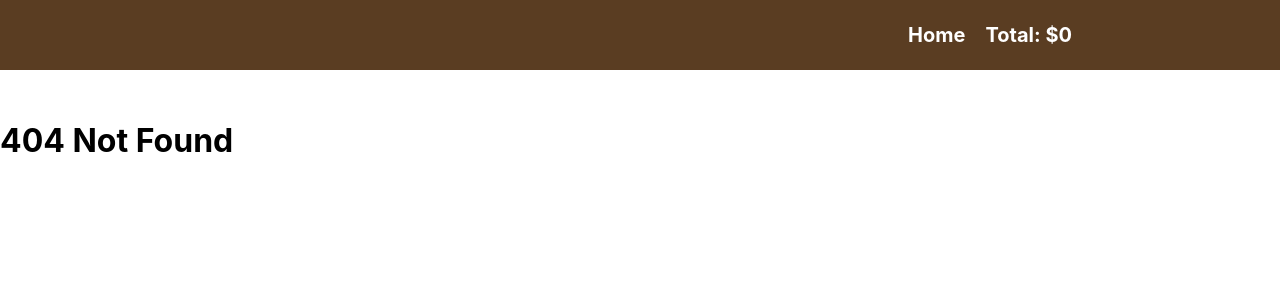
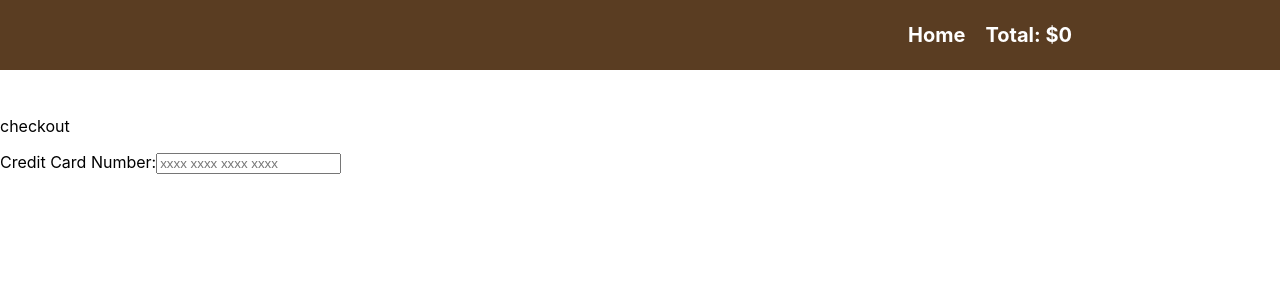
Before and after one commit to carlosAguinaga/ecommerce-react, a React (Create React App) app: page /checkout in a window 1280 px wide. Before the commit this address had no page. Shown: the top 300 px of the page. Built offline with nearby package versions, Linux system fonts and the light colour scheme; some icons are missing.

Commit message:
page checkout created

```diff
--- a/src/App.jsx
+++ b/src/App.jsx
@@ -2,14 +2,12 @@ import "./App.css";
 import React, { lazy, Suspense } from "react";
 import { BrowserRouter as Router, Route, Switch } from "react-router-dom";
 import LoaderPage from "./components/custom/loaderPage/LoaderPage.jsx";
-// import "bootstrap/dist/css/bootstrap.min.css";
 import { ProductListProvider } from "./context/ProductListContext";
 import { ShopCartProvider } from "./context/ShopCartContext";
 import { UserProvider } from "./context/UserContext";
-
-import MyAccount from "./views/MyAccount/MyAccount";
 import ProductDetail from "./views/ProductDetail/ProductDetail";
 import Main from "./layouts/Main/Main";
+import ProductCheckout from "./views/productCheckout/ProductCheckout";
 
 
 // import Home from "./views/Home";
@@ -43,14 +41,15 @@ function App() {
                       <ShopCart />
                     </Suspense>
                   </Route>
+                  <Route path="/checkout" exact>
+                    <Suspense fallback={<LoaderPage />}>
+                      <ProductCheckout/>
+                    </Suspense>
+                  </Route>
+
                   <Route path="/login" exact>
                     <Suspense fallback={<LoaderPage />}>
                       <LoginForm />
-                    </Suspense>
-                  </Route>
-                  <Route path="/account" exact>
-                    <Suspense fallback={<LoaderPage />}>
-                      <MyAccount />
                     </Suspense>
                   </Route>
                   <Route path="*">
--- a/src/views/ShopCart/ShopCart.jsx
+++ b/src/views/ShopCart/ShopCart.jsx
@@ -1,11 +1,12 @@
 import React, { useContext } from "react";
-import { Link } from "react-router-dom";
+import { Link, useHistory } from "react-router-dom";
 import ProductCartItem from "../../components/ProductCartItem/ProductCartItem";
 import { ShopCartContext } from "../../context/ShopCartContext";
 import "./ShopCart.styles.css";
 
 const ShopCart = () => {
   const { state } = useContext(ShopCartContext);
+  const history = useHistory()
 
   return (
     <>
@@ -26,11 +27,15 @@ const ShopCart = () => {
           <div className="detail-cart-container">
             <h2 className="text-total-title">Total</h2>
             <p className="price-total-detail">${state.totalPrice}</p>
-            <button className="btn-primary btn-cart-detail">Go to checkout</button>
+            <button className="btn-primary btn-cart-detail" onClick={()=> history.push('/checkout')}>
+              Go to checkout
+            </button>
           </div>
         </div>
       ) : (
-        <Link to="/">Cart empty, go to home</Link>
+        <div className="text-empty-detail">
+          <Link to="/">Cart empty, go to home</Link>
+        </div>
       )}
     </>
   );
--- a/src/views/ShopCart/ShopCart.styles.css
+++ b/src/views/ShopCart/ShopCart.styles.css
@@ -27,3 +27,8 @@
     font-weight: bold;
     padding: 10px 15px;
 }
+
+.text-empty-detail{
+    display: flex;
+    justify-content: center;
+}
--- /dev/null
+++ b/src/views/productCheckout/ProductCheckout.jsx
@@ -0,0 +1,23 @@
+import React from "react";
+import "./productCheckout.styles.css";
+
+const ProductCheckout = () => {
+  return (
+    <div>
+      <p>checkout</p>
+
+      <label for="ccn">Credit Card Number:</label>
+      <input
+        id="ccn"
+        type="tel"
+        inputmode="numeric"
+        pattern="[0-9\s]{13,19}"
+        autocomplete="cc-number"
+        maxlength="19"
+        placeholder="xxxx xxxx xxxx xxxx"
+      ></input>
+    </div>
+  );
+};
+
+export default ProductCheckout;
```
Also changed, not shown: src/views/productCheckout/productCheckout.styles.css (added).
